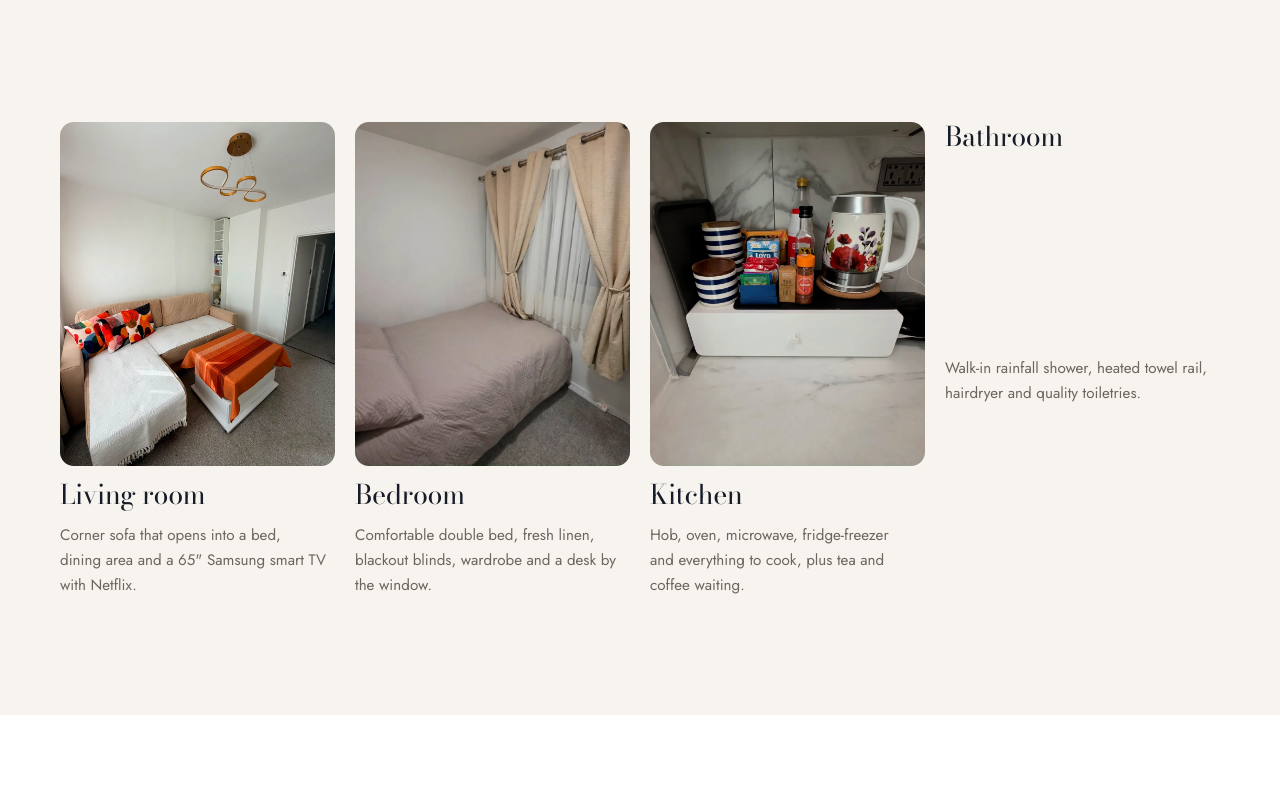
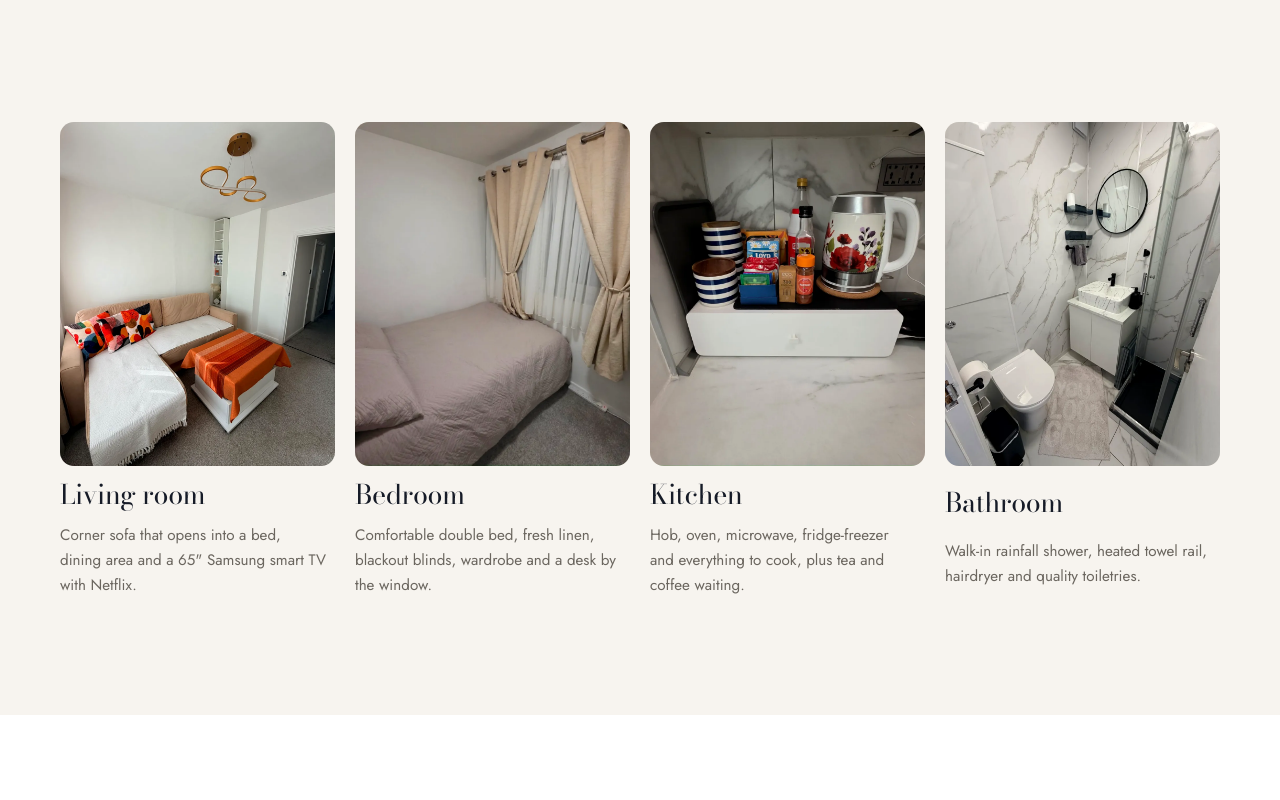
Before and after one commit to Darakocev/yourlondonstay, a website: page index.html in a window 1280 px wide. Shown: the part 1640-2440 px from the top of the page. Drawn offline with Linux system fonts and the light colour scheme; no server answers.

Commit message:
Add real bathroom photos
Co-Authored-By: Claude Opus 5.5 <noreply@anthropic.com>
Claude-Session: https://claude.ai/code/session_01SkLLYjpeAbr3WtquEaPsv6

```diff
--- a/index.html
+++ b/index.html
@@ -815,7 +815,7 @@ form{display:grid;gap:16px}
     ["living-wide","living","Living room with cream corner sofa and champagne curtains"],["living-sofa","living","Corner sofa bed with colourful cushions"],["living-tv","living","65-inch smart TV and sideboard"],["living-portrait","living","Living room from the doorway"],["living-media","living","TV wall with built-in storage"],["living-evening","living","The living room in the evening"],["living-door","living","Living room looking towards the hallway"],
     ["bedroom","bedroom","Double bed with upholstered headboard"],["bedroom-detail","bedroom","The double bed and bedside light"],["bedroom-desk","bedroom","Desk by the window for laptop work"],["bedroom-wardrobe","bedroom","Built-in sliding wardrobe"],["bedroom-window","bedroom","Bright bedroom with desk by the window"],["bedroom-evening","bedroom","The bedroom in the evening"],
     ["kitchen","kitchen","Kitchen with navy cabinets and marble-effect worktops"],["kitchen-hob","kitchen","Worktop with sink and electric hob"],["kitchen-oven","kitchen","Countertop oven"],["kitchen-tea","kitchen","Tea and coffee station"],["kitchen-laundry","kitchen","Washing machine"],["kitchen-sink","kitchen","Sink and utensils"],["kitchen-fridge","kitchen","Fridge with welcome drinks"],["kitchen-plates","kitchen","Plates and bowls"],["kitchen-glasses","kitchen","Glasses and mugs"],["kitchen-drawer","kitchen","Tea, coffee and cutlery drawer"],
-    ["bath-vanity","bath","Bathroom with marble-effect tiles and round mirror"],["bath-shower","bath","Walk-in glass rainfall shower"],["bath-overview","bath","Bathroom overview"],
+    ["bath-vanity","bath","Bathroom with marble-effect tiles and round mirror"],["bath-shower","bath","Walk-in glass rainfall shower"],["bath-overview","bath","Bathroom overview"],["bath-towels","bath","Fresh towels, toilet rolls and hairdryer"],
     ["entrance","home","Private front door with self check-in lockbox"],["hallway","home","Bright hallway with track lighting"],["bedroom-hallway","home","From the bedroom along the hallway to the living room"],["hallway-2","home","Hallway leading to the bedroom"],["storage-1","home","Built-in storage cupboards for luggage"],["storage-2","home","Extra built-in storage"],
     ["view-night","area","Balcony view to the City and the London Eye at night"],["courtyard","area","The building's landscaped courtyard at night"],["park-lawn","area","Open lawn and mature trees nearby"],["park-path","area","Tree-lined path in a nearby park"]
   ];
```
Also changed, not shown: img/bath-overview.webp (added), img/bath-shower.webp (added), img/bath-towels.webp (added), img/bath-vanity.webp (added).
